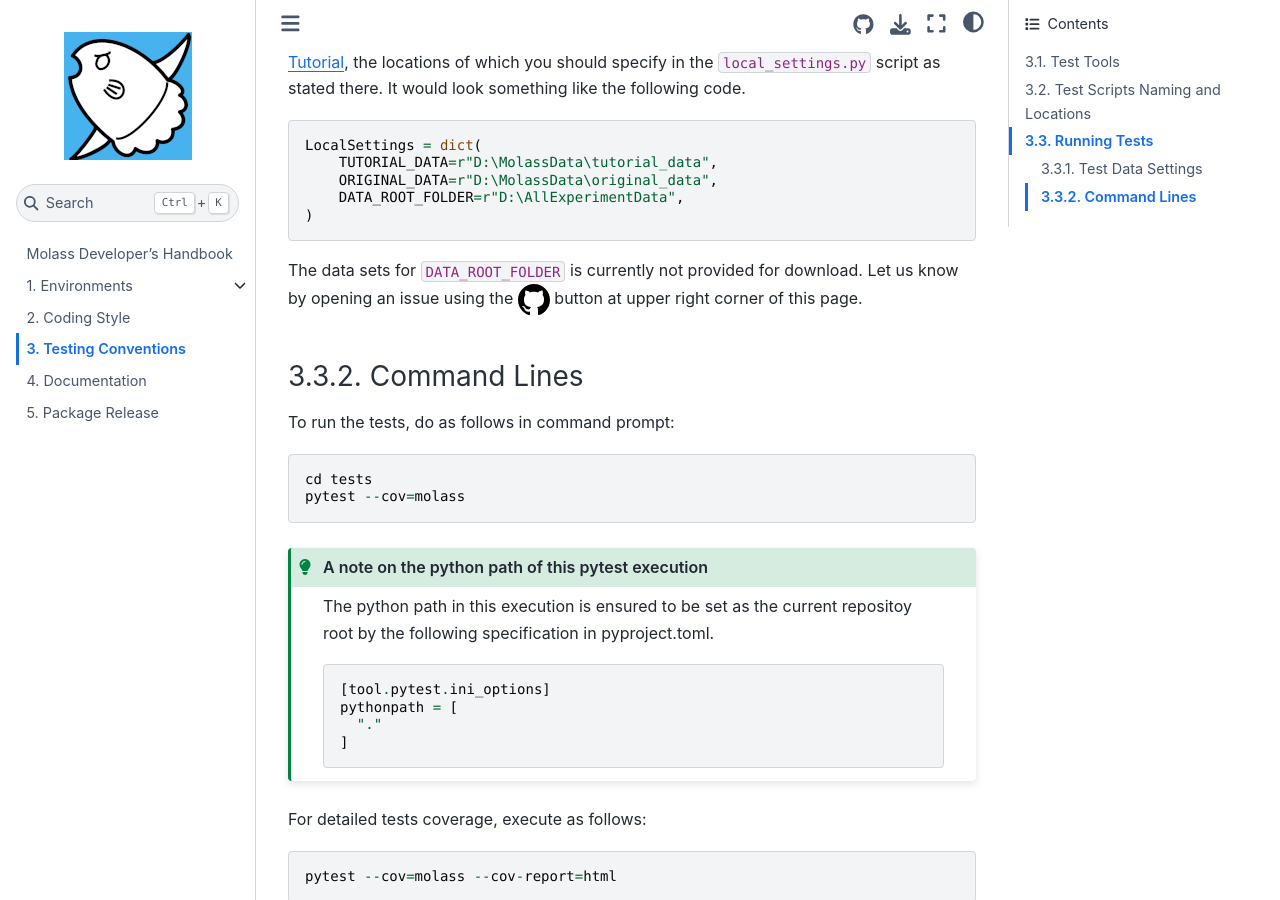
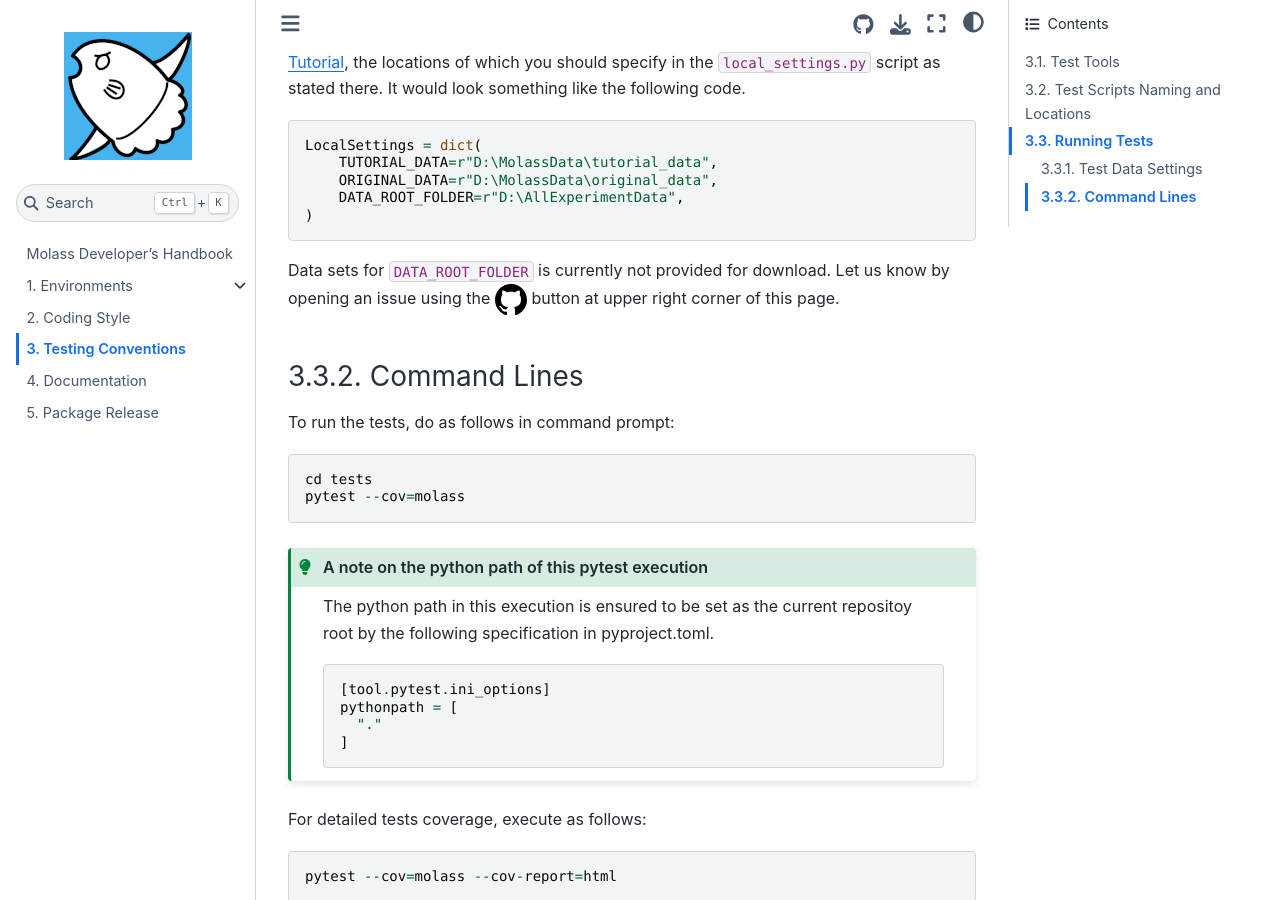
Before and after one commit to biosaxs-dev/molass-develop, a Jupyter Book: the page built from chapters/06/testing.md, in a window 1280 px wide and 900 px high, scrolled down 1607 px. Built offline with Jupyter Book 1.0.4 settings and Sphinx 7.4.7 and the Sphinx Book theme 1.1.4, drawn with Linux system fonts in a browser that asks for light colours.

Commit message:
update for better wording

````diff
--- a/chapters/06/testing.md
+++ b/chapters/06/testing.md
@@ -70,7 +70,7 @@ LocalSettings = dict(
 )
 ```
 
-The data sets for `DATA_ROOT_FOLDER` is currently not provided for download. Let us know by opening an issue using the ![github icon](../../images/github.svg) button at upper right corner of this page.
+Data sets for `DATA_ROOT_FOLDER` is currently not provided for download. Let us know by opening an issue using the ![github icon](../../images/github.svg) button at upper right corner of this page.
 
 ### Command Lines
 To run the tests, do as follows in command prompt:
````
